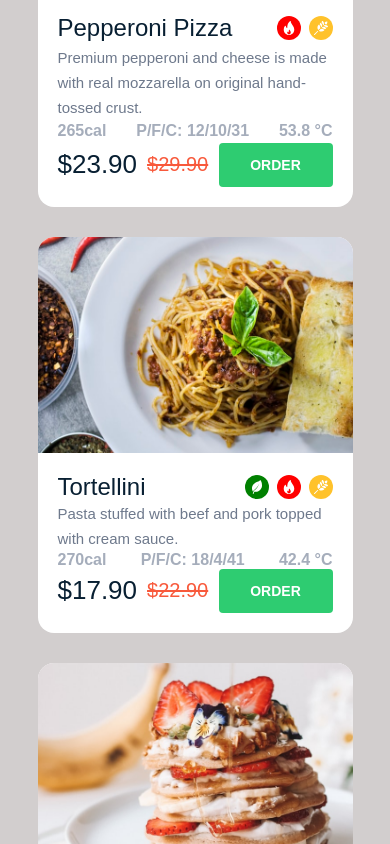
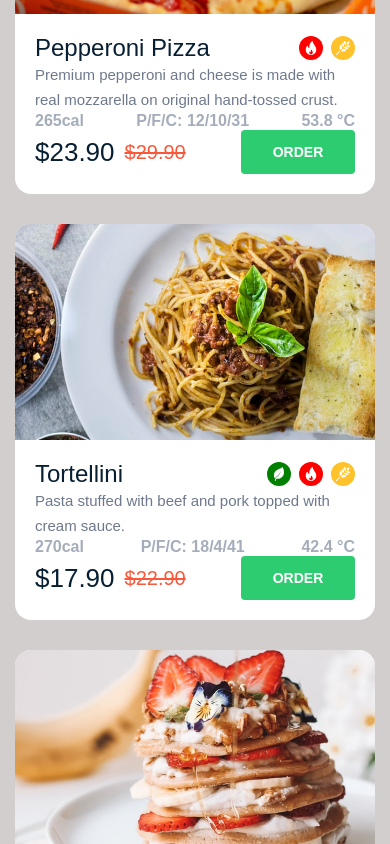
Before and after one commit to Nikusha397/react4, a React (Vite) app: page / in a window 390 px wide. Shown: the top 844 px of the page. Built offline with nearby package versions, Linux system fonts and the light colour scheme.

Commit message:
Update index.css

```diff
--- a/src/index.css
+++ b/src/index.css
@@ -6,6 +6,10 @@
 body {
   background-color: rgb(210, 206, 206);
   font-family: Arial, sans-serif;
+  height: 100vh;
+  display: flex;
+  align-items: center;
+  justify-content: center;
 }
 
 @media (max-width: 1024px) {
@@ -13,15 +17,4 @@ body {
     flex-direction: column;
     align-items: center;
   }
-
-    .food_list .card {
-    width: 90%;
-    max-width: none;
-  }
-
-  .card_image {
-    height: auto;
-    object-fit: cover;
-  }
-
 }
```
